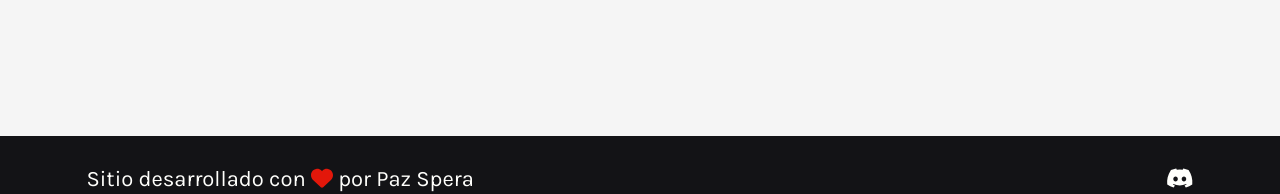
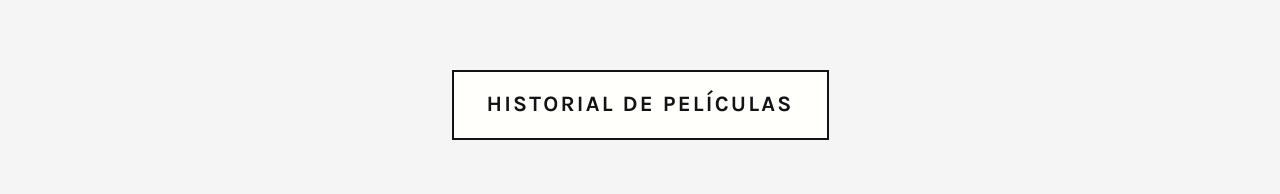
Before and after one commit to pazspera/viernes-vue, a Vue app in the folder viernes-vue/: page / in a window 1280 px wide. Shown: the part 2955-3149 px from the top of the page. Built offline with nearby package versions, Linux system fonts and the light colour scheme.

Commit message:
Agregué estilos componente btn y btn en HomeView para ir a HistorialPeliculas

```diff
--- a/viernes-vue/src/assets/main.scss
+++ b/viernes-vue/src/assets/main.scss
@@ -141,7 +141,6 @@ h2 {
 // COMPONENTS
 
 // HERO
-
 .hero {
   height: 70vh;
   padding: 2em 0;
@@ -358,6 +357,44 @@ h2 {
   }
 }
 
+// BTN
+.btn {
+  padding: 0.75rem 1.5rem;
+  border-radius: 0;
+  text-transform: uppercase;
+  letter-spacing: 0.1rem;
+  font-weight: 600;
+  border: 2px solid $black;
+
+  &__primary {
+    background-color: $white;
+    color: $black;
+    transition: all 0.5s ease-in-out;
+
+    &:hover,
+    &:focus,
+    &:active {
+      background-color: $black;
+      color: $white;
+      transition: all 0.5s ease-in-out;
+    }
+
+    &:focus {
+      box-shadow: 0 0 0 0.25rem $white;
+    }
+  }
+}
+
+// Btn de nav entre películas
+
+.btn--previous {
+  align-self: flex-start;
+}
+
+.btn--next {
+  align-self: flex-end;
+}
+
 // LAYOUT
 
 // MAIN
--- a/viernes-vue/src/views/HomeView.vue
+++ b/viernes-vue/src/views/HomeView.vue
@@ -40,6 +40,9 @@
             <div class="row grid-peliculas">
               <MovieCardComponent v-for="movie in last6Movies" :key="movie.name" :movie="movie" />
             </div>
+            <div class="d-flex justify-content-center">
+              <router-link :to="{ name: 'historialPeliculas' }" class="btn btn__primary">Historial de películas</router-link>
+            </div>
           </section>
         </div>
       </div>
@@ -81,7 +84,6 @@ export default {
 <style lang="scss">
 @import "@/assets/main.scss";
 
-
 .grid-peliculas {
   padding: $padding-inner 0;
 }
```
